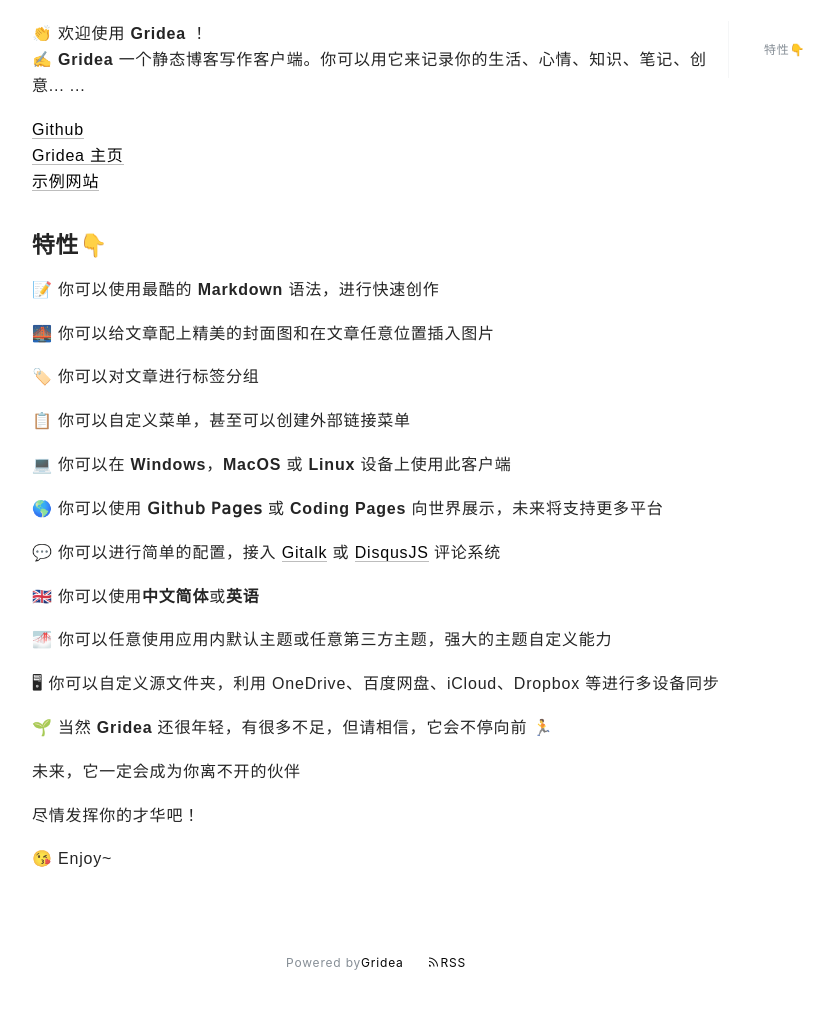
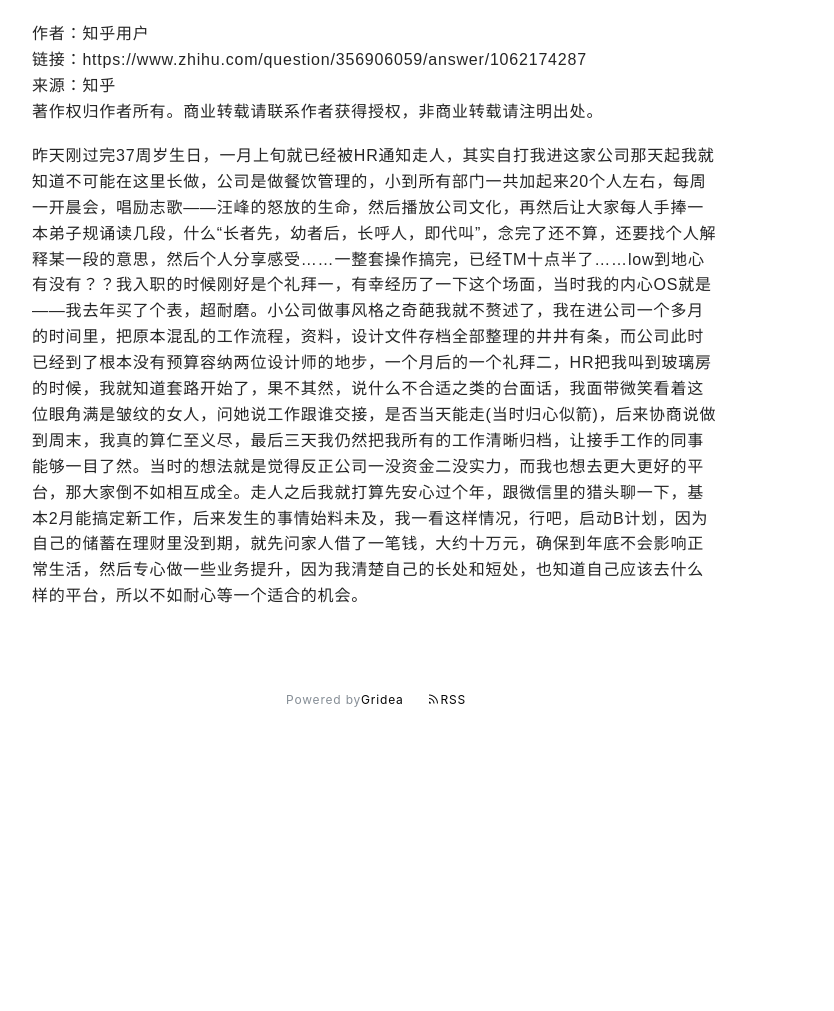
Before and after one commit to suzhousip/suzhousip.github.io, a plain HTML site: page post/hello-gridea/index.html in a window 1280 px wide. Shown: the part 975-1986 px from the top of the page, without its empty margins (264-1098 px from the left). After the commit the page ends 1723 px from the top, so only its background shows below. Drawn offline with nearby package versions, Linux system fonts and the light colour scheme; a web font is replaced by a local one.

Commit message:
update from gridea: 2021-01-21 10:00:46

```diff
--- a/post/hello-gridea/index.html
+++ b/post/hello-gridea/index.html
@@ -2,23 +2,20 @@
   <head>
     <meta charset="utf-8" />
 <meta name="viewport" content="width=device-width, initial-scale=1" />
-<title>Hello Gridea | Gridea</title>
-<link rel="shortcut icon" href="https://suzhousip.github.io/favicon.ico?v=1611194152673">
+<title>2020年失业是一种什么体验? | Gridea</title>
+<link rel="shortcut icon" href="https://suzhousip.github.io/favicon.ico?v=1611194441049">
 <link href="https://cdn.jsdelivr.net/npm/remixicon@2.3.0/fonts/remixicon.css" rel="stylesheet">
 <link rel="stylesheet" href="https://suzhousip.github.io/styles/main.css">
-<link rel="alternate" type="application/atom+xml" title="Hello Gridea | Gridea - Atom Feed" href="https://suzhousip.github.io/atom.xml">
+<link rel="alternate" type="application/atom+xml" title="2020年失业是一种什么体验? | Gridea - Atom Feed" href="https://suzhousip.github.io/atom.xml">
 <link rel="stylesheet" href="https://fonts.googleapis.com/css?family=Droid+Serif:400,700">
 
 
 
-    <meta name="description" content="👏  欢迎使用 Gridea ！
-✍️  Gridea 一个静态博客写作客户端。你可以用它来记录你的生活、心情、知识、笔记、创意... ...
-
-Github
-Gridea 主页
-示例网站
-特性👇
-📝  你可以使用最酷的 Markdo..." />
+    <meta name="description" content="作者：知乎用户
+链接：https://www.zhihu.com/question/356906059/answer/1062174287
+来源：知乎
+著作权归作者所有。商业转载请联系作者获得授权，非商业转载请注明出处。
+昨天刚过完37周岁..." />
     <meta name="keywords" content="Gridea" />
     <link rel="stylesheet" href="https://cdnjs.cloudflare.com/ajax/libs/KaTeX/0.10.0/katex.min.css">
     <script src="https://cdn.bootcss.com/highlight.js/9.12.0/highlight.min.js"></script>
@@ -28,7 +25,7 @@ Gridea 主页
       <div class="main-content">
         <div class="site-header">
   <a href="https://suzhousip.github.io">
-  <img class="avatar" src="https://suzhousip.github.io/images/avatar.png?v=1611194152673" alt="">
+  <img class="avatar" src="https://suzhousip.github.io/images/avatar.png?v=1611194441049" alt="">
   </a>
   <h1 class="site-title">
     Gridea
@@ -81,14 +78,14 @@ Gridea 主页
         <div class="post-detail">
           <article class="post">
             <h2 class="post-title">
-              Hello Gridea
+              2020年失业是一种什么体验?
             </h2>
             <div class="post-info">
               <span>
                 2018-12-12
               </span>
               <span>
-                2 min read
+                3 min read
               </span>
 
                 <a href="https://suzhousip.github.io/tag/t3NiSgM1e/" class="post-tag">
@@ -101,37 +98,14 @@ Gridea 主页
 
             <div class="post-content-wrapper">
               <div class="post-content">
-                <p>👏  欢迎使用 <strong>Gridea</strong> ！<br>
-✍️  <strong>Gridea</strong> 一个静态博客写作客户端。你可以用它来记录你的生活、心情、知识、笔记、创意... ...</p>
-<!-- more -->
-<p><a href="https://github.com/getgridea/gridea">Github</a><br>
-<a href="https://gridea.dev/">Gridea 主页</a><br>
-<a href="http://fehey.com/">示例网站</a></p>
-<h2 id="特性">特性👇</h2>
-<p>📝  你可以使用最酷的 <strong>Markdown</strong> 语法，进行快速创作</p>
-<p>🌉  你可以给文章配上精美的封面图和在文章任意位置插入图片</p>
-<p>🏷️  你可以对文章进行标签分组</p>
-<p>📋  你可以自定义菜单，甚至可以创建外部链接菜单</p>
-<p>💻  你可以在 <strong>Windows</strong>，<strong>MacOS</strong> 或 <strong>Linux</strong> 设备上使用此客户端</p>
-<p>🌎  你可以使用 <strong>𝖦𝗂𝗍𝗁𝗎𝖻 𝖯𝖺𝗀𝖾𝗌</strong> 或 <strong>Coding Pages</strong> 向世界展示，未来将支持更多平台</p>
-<p>💬  你可以进行简单的配置，接入 <a href="https://github.com/gitalk/gitalk">Gitalk</a> 或 <a href="https://github.com/SukkaW/DisqusJS">DisqusJS</a> 评论系统</p>
-<p>🇬🇧  你可以使用<strong>中文简体</strong>或<strong>英语</strong></p>
-<p>🌁  你可以任意使用应用内默认主题或任意第三方主题，强大的主题自定义能力</p>
-<p>🖥  你可以自定义源文件夹，利用 OneDrive、百度网盘、iCloud、Dropbox 等进行多设备同步</p>
-<p>🌱 当然 <strong>Gridea</strong> 还很年轻，有很多不足，但请相信，它会不停向前 🏃</p>
-<p>未来，它一定会成为你离不开的伙伴</p>
-<p>尽情发挥你的才华吧！</p>
-<p>😘 Enjoy~</p>
+                <p>作者：知乎用户<br>
+链接：https://www.zhihu.com/question/356906059/answer/1062174287<br>
+来源：知乎<br>
+著作权归作者所有。商业转载请联系作者获得授权，非商业转载请注明出处。</p>
+<p>昨天刚过完37周岁生日，一月上旬就已经被HR通知走人，其实自打我进这家公司那天起我就知道不可能在这里长做，公司是做餐饮管理的，小到所有部门一共加起来20个人左右，每周一开晨会，唱励志歌——汪峰的怒放的生命，然后播放公司文化，再然后让大家每人手捧一本弟子规诵读几段，什么“长者先，幼者后，长呼人，即代叫”，念完了还不算，还要找个人解释某一段的意思，然后个人分享感受……一整套操作搞完，已经TM十点半了……low到地心有没有？？我入职的时候刚好是个礼拜一，有幸经历了一下这个场面，当时我的内心OS就是——我去年买了个表，超耐磨。小公司做事风格之奇葩我就不赘述了，我在进公司一个多月的时间里，把原本混乱的工作流程，资料，设计文件存档全部整理的井井有条，而公司此时已经到了根本没有预算容纳两位设计师的地步，一个月后的一个礼拜二，HR把我叫到玻璃房的时候，我就知道套路开始了，果不其然，说什么不合适之类的台面话，我面带微笑看着这位眼角满是皱纹的女人，问她说工作跟谁交接，是否当天能走(当时归心似箭)，后来协商说做到周末，我真的算仁至义尽，最后三天我仍然把我所有的工作清晰归档，让接手工作的同事能够一目了然。当时的想法就是觉得反正公司一没资金二没实力，而我也想去更大更好的平台，那大家倒不如相互成全。走人之后我就打算先安心过个年，跟微信里的猎头聊一下，基本2月能搞定新工作，后来发生的事情始料未及，我一看这样情况，行吧，启动B计划，因为自己的储蓄在理财里没到期，就先问家人借了一笔钱，大约十万元，确保到年底不会影响正常生活，然后专心做一些业务提升，因为我清楚自己的长处和短处，也知道自己应该去什么样的平台，所以不如耐心等一个适合的机会。</p>
 
               </div>
               <div class="toc-container">
-                <ul class="markdownIt-TOC">
-<li>
-<ul>
-<li><a href="#%E7%89%B9%E6%80%A7">特性👇</a></li>
-</ul>
-</li>
-</ul>
 
               </div>
             </div>
```
Also changed, not shown: archives/index.html (+3 -3 lines), atom.xml (+7 -26 lines), index.html (+4 -6 lines), post/about/index.html (+2 -2 lines), tag/t3NiSgM1e/index.html (+4 -6 lines), tags/index.html (+2 -2 lines).
